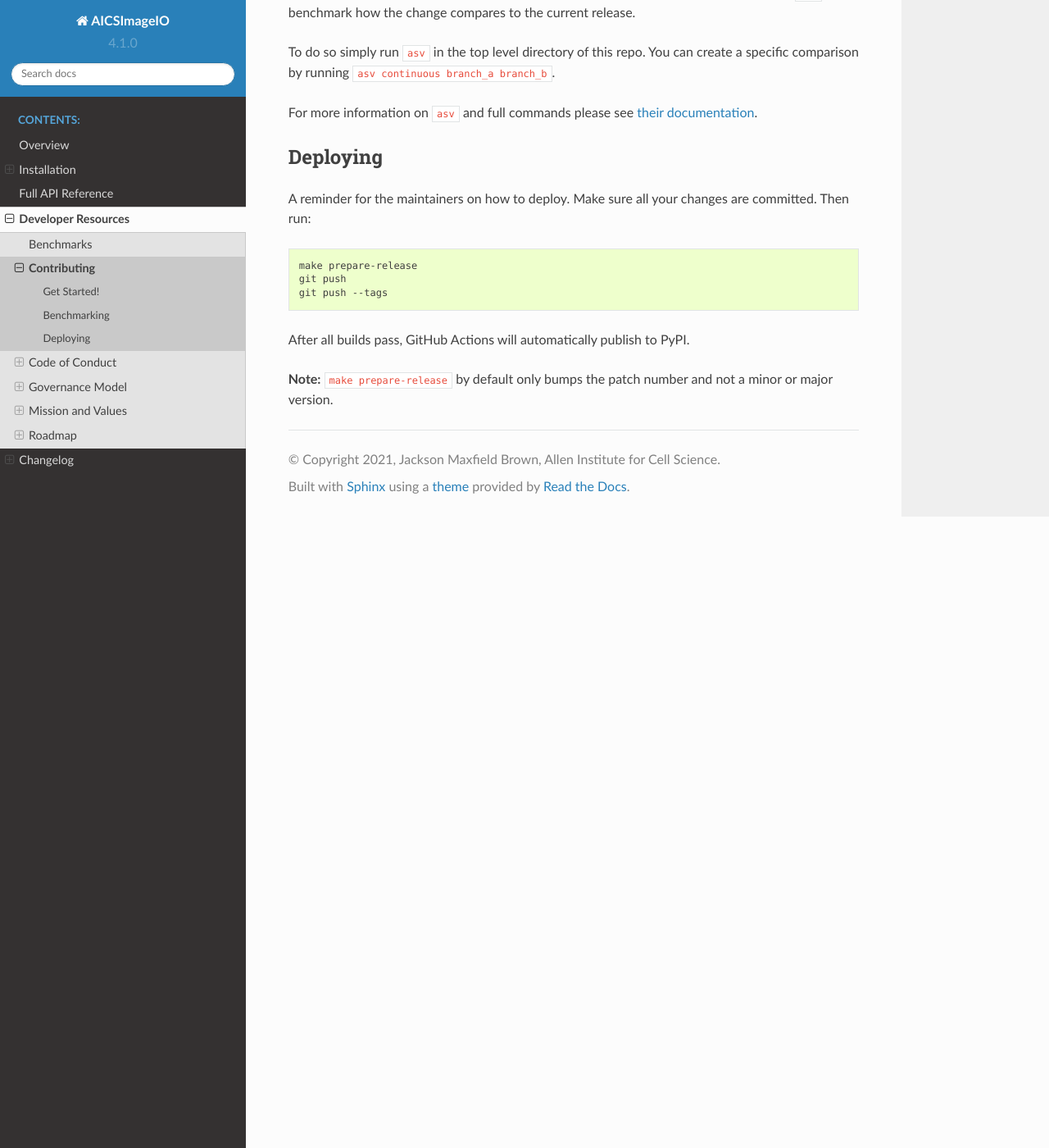
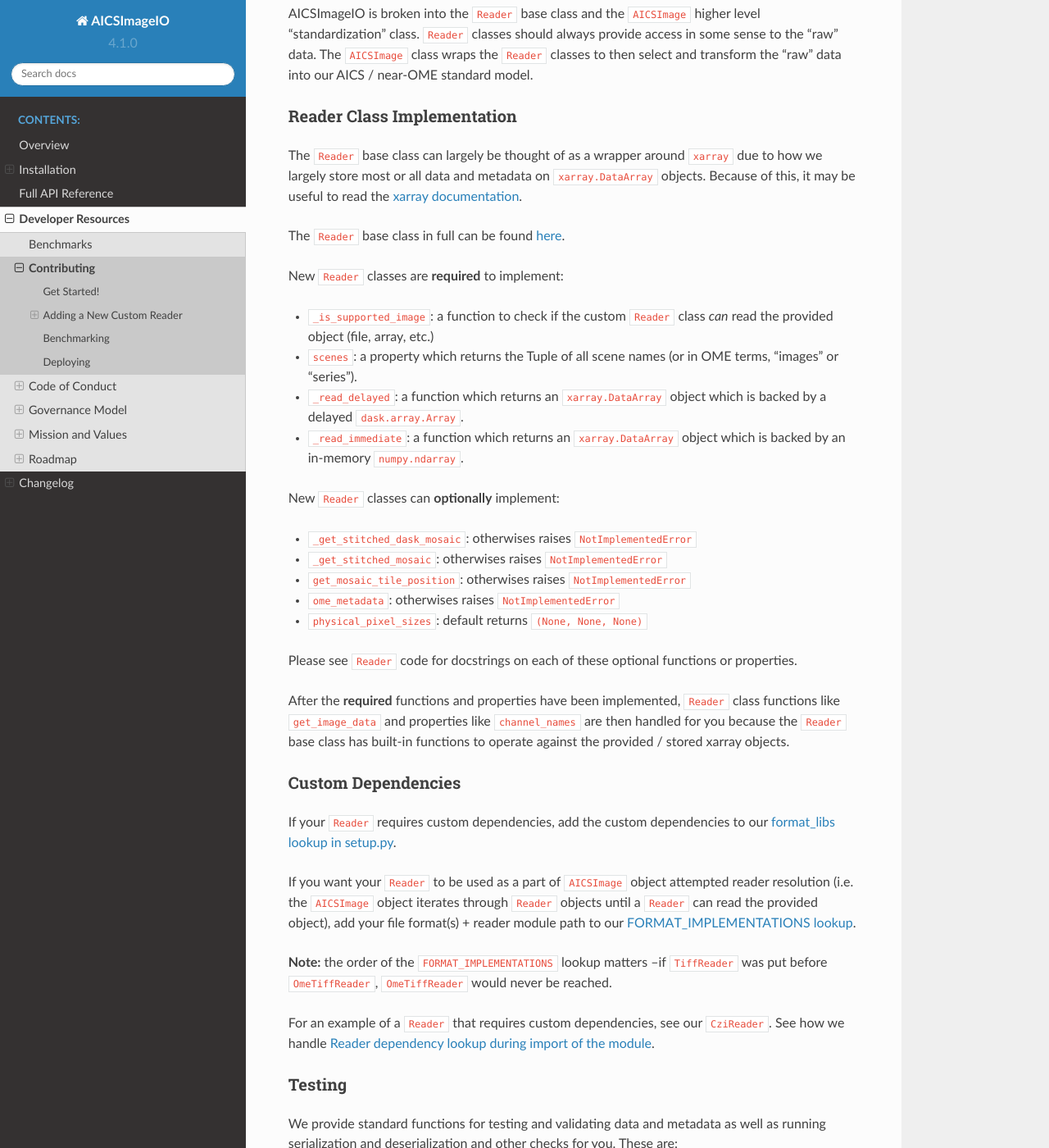
Before and after one commit to AllenCellModeling/aicsimageio, a Sphinx documentation site: the page built from docs/CONTRIBUTING.md, in a window 1280 px wide and 1400 px high, scrolled down 1636 px. Shown: the whole window at 82% size. Built offline with Sphinx 7.4.7 and the Read the Docs theme 2.0.0, drawn with Linux system fonts in a browser that asks for light colours; pages that are not in the unit, such as notebooks, are missing from menus; some of the changed text lies outside the part shown.

Commit message:
Add docs for "how to add new custom reader"

```diff
--- a/docs/CONTRIBUTING.md
+++ b/docs/CONTRIBUTING.md
@@ -57,8 +57,104 @@ Ready to contribute? Here's how to set up `aicsimageio` for local development.
 
 9.  Submit a pull request through the GitHub website.
 
+## Adding a New Custom Reader
 
-9. Submit a pull request through the GitHub website.
+### Basics
+
+AICSImageIO is broken into the `Reader` base class and the `AICSImage` higher
+level "standardization" class. `Reader` classes should always provide
+access in some sense to the "raw" data. The `AICSImage` class wraps the
+`Reader` classes to then select and transform the "raw" data into our
+AICS / near-OME standard model.
+
+### Reader Class Implementation
+
+The `Reader` base class can largely be thought of as a wrapper around
+`xarray` due to how we largely store most or all data and metadata on
+`xarray.DataArray` objects.
+Because of this, it may be useful to read the
+[xarray documentation](http://xarray.pydata.org/en/stable/).
+
+The `Reader` base class in full can be found
+[here](https://github.com/AllenCellModeling/aicsimageio/blob/main/aicsimageio/readers/reader.py).
+
+New `Reader` classes are **required** to implement:
+
+-   `_is_supported_image`: a function to check if the custom `Reader` class
+    _can_ read the provided object (file, array, etc.)
+-   `scenes`: a property which returns the Tuple of all scene names
+    (or in OME terms, "images" or "series").
+-   `_read_delayed`: a function which returns an `xarray.DataArray` object
+    which is backed by a delayed `dask.array.Array`.
+-   `_read_immediate`: a function which returns an `xarray.DataArray` object
+    which is backed by an in-memory `numpy.ndarray`.
+
+New `Reader` classes can **optionally** implement:
+
+-   `_get_stitched_dask_mosaic`: otherwises raises `NotImplementedError`
+-   `_get_stitched_mosaic`: otherwises raises `NotImplementedError`
+-   `get_mosaic_tile_position`: otherwises raises `NotImplementedError`
+-   `ome_metadata`: otherwises raises `NotImplementedError`
+-   `physical_pixel_sizes`: default returns `(None, None, None)`
+
+Please see `Reader` code for docstrings on each of these
+optional functions or properties.
+
+After the **required** functions and properties have been implemented,
+`Reader` class functions like `get_image_data` and properties like `channel_names`
+are then handled for you because the `Reader` base class has built-in functions to
+operate against the provided / stored xarray objects.
+
+### Custom Dependencies
+
+If your `Reader` requires custom dependencies, add the custom dependencies
+to our [format_libs lookup in setup.py](https://github.com/AllenCellModeling/aicsimageio/blob/main/setup.py#L26).
+
+If you want your `Reader` to be used as a part of `AICSImage`
+object attempted reader resolution (i.e. the `AICSImage` object iterates
+through `Reader` objects until a `Reader` can read the provided object),
+add your file format(s) + reader module path to our
+[FORMAT_IMPLEMENTATIONS lookup](https://github.com/AllenCellModeling/aicsimageio/blob/main/aicsimageio/formats.py).
+
+**Note:** the order of the `FORMAT_IMPLEMENTATIONS` lookup matters
+--if `TiffReader` was put before `OmeTiffReader`,
+`OmeTiffReader` would never be reached.
+
+For an example of a `Reader` that requires custom dependencies, see our `CziReader`.
+See how we handle [Reader dependency lookup during import of the module](https://github.com/AllenCellModeling/aicsimageio/blob/main/aicsimageio/readers/czi_reader.py#L24).
+
+### Testing
+
+We provide standard functions for testing and validating data and metadata
+as well as running serialization and deserialization and other checks for you.
+These are:
+
+-   [run_image_container_checks](https://github.com/AllenCellModeling/aicsimageio/blob/main/aicsimageio/tests/image_container_test_utils.py#L46)
+    for single-scene
+-   [run_multi_scene_image_read_checks](https://github.com/AllenCellModeling/aicsimageio/blob/main/aicsimageio/tests/image_container_test_utils.py#L179)
+    for multi-scene.
+
+See our [OmeTiffReader Tests](https://github.com/AllenCellModeling/aicsimageio/blob/main/aicsimageio/tests/readers/test_ome_tiff_reader.py)
+for an example parametrized usage of these standard testing functions.
+
+Outside of using these standard testing functions, you should feel free to
+add additional testing for you `Reader` class when needed or
+for cases that you feel we should ensure support.
+
+### Optional Reader Benchmarking
+
+If you want to benchmark your `Reader` over the course of `aicsimageio` patches,
+add a `{YourReader}Suite` class to our
+[benchmark_image_containers file](https://github.com/AllenCellModeling/aicsimageio/blob/main/benchmarks/benchmark_image_containers.py#L167).
+
+**Note:** You may want to specifically choose files larger than 100MB to
+benchmark against to make random IO spikes on the GitHub Action runner
+to be considered neglible.
+
+### Documentation
+
+Let people know your `Reader` is available for use! Document it's install pattern
+in the README.
 
 ## Benchmarking
 
```
